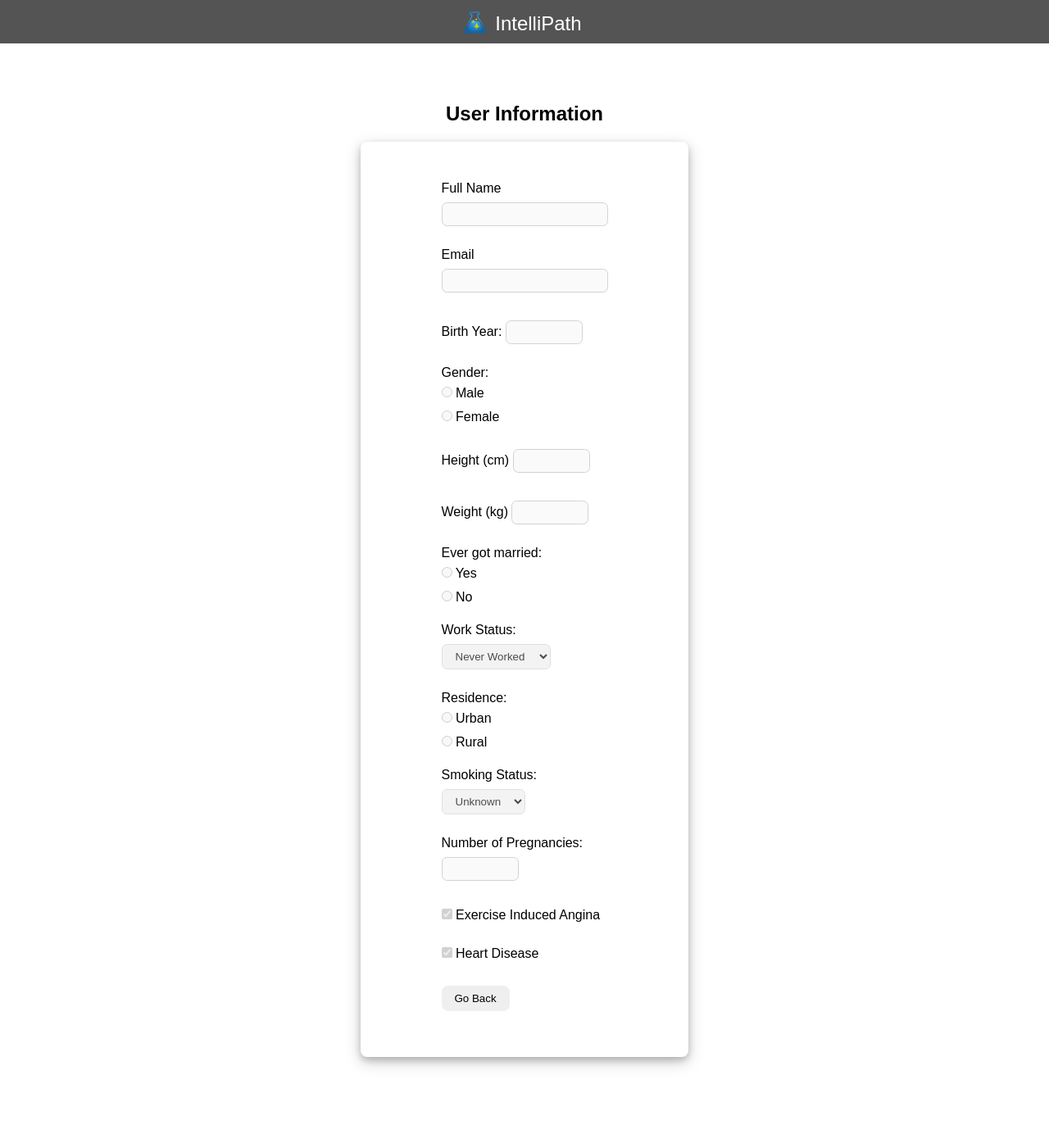
After one commit to Om4r37/medlabAi, a Python web app: template app/templates/admin/user.jinja in a window 1280 px wide. The commit adds this page. Shown: the whole page at 82% size. Run offline with Jinja, Linux system fonts and the light colour scheme; the template is opened without the code that fills it, so the values that code supplies are empty.

Commit message:
add user info page

```diff
--- a/app/routes/appointments.py
+++ b/app/routes/appointments.py
@@ -15,6 +15,7 @@ def appointments():
     SELECT
         appointments.id,
         appointments.time,
+        appointments.user_id,
         locations.name AS location,
         tests.name AS type,
         users.full_name AS name,
--- a/app/templates/admin/appointments.jinja
+++ b/app/templates/admin/appointments.jinja
@@ -26,7 +26,11 @@ Appointments
         <tbody>
             {% for row in rows %}
             <tr>
-                <td> {% if row.name %} {{ row.name }} {% else %} {{ row.username }} {% endif %} </td>
+                <td>
+                    <a href="/user?id={{row.user_id}}" style="color: black;">
+                        {% if row.name %}{{row.name}}{% else %}{{row.username}}{%endif%}
+                    </a>
+                </td>
                 <td>{{ row.time }}</td>
                 <td>{{ row.location }}</td>
                 <td>{{ row.type }}</td>
--- /dev/null
+++ b/app/templates/admin/user.jinja
@@ -0,0 +1,120 @@
+{% extends "layout.jinja" %}
+
+{% block title %}
+User Information
+{% endblock %}
+
+{% set tab_number = 1 %}
+
+{% block main %}
+<link rel="stylesheet" href="/static/styles/form.css">
+<style>
+    input,
+    select {
+        color: black;
+    }
+</style>
+<h2>User Information</h1>
+    <form action="/" method="post">
+        <div>
+            {% if user["full_name"] !=None %}
+            <label for="full_name">Full Name</label><br>
+            <input value="{{ user['full_name'] }}" type="text" id="full_name" name="full_name" disabled>
+            <br><br>
+            {% endif %}
+            {% if user["email"] !=None %}
+            <label for="email">Email</label><br>
+            <input value="{{ user['email'] }}" type="email" id="email" name="email" disabled>
+            <br><br>
+            {% endif %}
+            {% if user["birth_year"] !=None %}
+            <label for="birth_year">Birth Year: </label>
+            <input value="{{ user['birth_year'] }}" type="number" id="birth_year" name="birth_year" min="1900"
+                max="{{current_year}}" style="width: 68px;" disabled>
+            <br><br>
+            {% endif %}
+            {% if user["gender"] !=None %}
+            <label>Gender:</label><br>
+            <input type="radio" id="male" name="gender" value="1" {% if user["gender"] %} checked {% endif %} disabled>
+            <label for="male">Male</label><br>
+            <input type="radio" id="female" name="gender" value="0" {% if user["gender"]==0 %} checked {% endif %}
+                disabled>
+            <label for="female">Female</label>
+            <br><br>
+            {% endif %}
+            {% if user["height"] !=None %}
+            <label for="height">Height (cm)</label>
+            <input value="{{ user['height'] }}" type="number" id="height" name="height" min="0" style="width: 68px;"
+                disabled>
+            <br><br>
+            {% endif %}
+            {% if user["weight"] !=None %}
+            <label for="weight">Weight (kg)</label>
+            <input value="{{ user['weight'] }}" type="number" id="weight" name="weight" min="0" style="width: 68px;"
+                disabled>
+            <br><br>
+            {% endif %}
+            {% if user["married"] !=None %}
+            <label>Ever got married:</label><br>
+            <input type="radio" id="married_yes" name="married" value="1" {% if user["married"] %} checked {% endif %}
+                disabled>
+            <label for="married_yes">Yes</label><br>
+            <input type="radio" id="married_no" name="married" value="0" {% if user["married"]==0 %}checked{% endif %}
+                disabled>
+            <label for="married_no">No</label>
+            <br><br>
+            {% endif %}
+            {% if user["work"] !=None %}
+            <label for="work">Work Status:</label><br>
+            <select id="work" name="work" disabled>
+                <option value="0" {% if user["work"]==0 %} selected {% endif %}>Never Worked</option>
+                <option value="1" {% if user["work"]==1 %} selected {% endif %}>Private</option>
+                <option value="2" {% if user["work"]==2 %} selected {% endif %}>Self-Employed</option>
+                <option value="3" {% if user["work"]==3 %} selected {% endif %}>Government</option>
+                <option value="4" {% if user["work"]==4 %} selected {% endif %}>Children</option>
+            </select>
+            <br><br>
+            {% endif %}
+            {% if user["residence"] !=None %}
+            <label>Residence:</label><br>
+            <input type="radio" id="urban" name="residence" value="1" {% if user["residence"] %} checked {% endif %}
+                disabled>
+            <label for="urban">Urban</label><br>
+            <input type="radio" id="rural" name="residence" value="0" {% if user["residence"]==0 %} checked {% endif %}
+                disabled>
+            <label for="rural">Rural</label>
+            <br><br>
+            {% endif %}
+            {% if user["smoke"] !=None %}
+            <label for="smoke">Smoking Status:</label><br>
+            <select id="smoke" name="smoke" disabled>
+                <option value="0" {% if user["smoke"]==0 %} selected {% endif %}>Unknown</option>
+                <option value="1" {% if user["smoke"]==1 %} selected {% endif %}>Never</option>
+                <option value="2" {% if user["smoke"]==2 %} selected {% endif %}>Former</option>
+                <option value="3" {% if user["smoke"]==3 %} selected {% endif %}>Current</option>
+            </select>
+            <br><br>
+            {% endif %}
+            {% if user["pregnancies"] !=None %}
+            <label for="pregnancies">Number of Pregnancies:</label><br>
+            <input value="{{ user['pregnancies'] }}" type="number" id="pregnancies" name="pregnancies" min="0"
+                style="width: 68px;" disabled>
+            <br><br>
+            {% endif %}
+            {% if user["exng"] !=None %}
+            <input type="checkbox" id="exng" name="exng" value="1" checked disabled>
+            <label for="exng">Exercise Induced Angina</label>
+            <br><br>
+            {% endif %}
+            {% if user["heart_disease"] !=None %}
+            <input type="checkbox" id="heart_disease" name="heart_disease" value="1" checked disabled>
+            <label for="heart_disease">Heart Disease</label>
+            <br><br>
+            {% endif %}
+            <button onclick="window.history.back()"
+                style="padding: 0.5rem 1rem; border-radius: 0.5rem; border: none; cursor: pointer;">
+                Go Back
+            </button>
+        </div>
+    </form>
+    {% endblock %}
```
Also changed, not shown: app/routes/admin.py (+7 -0 lines).
